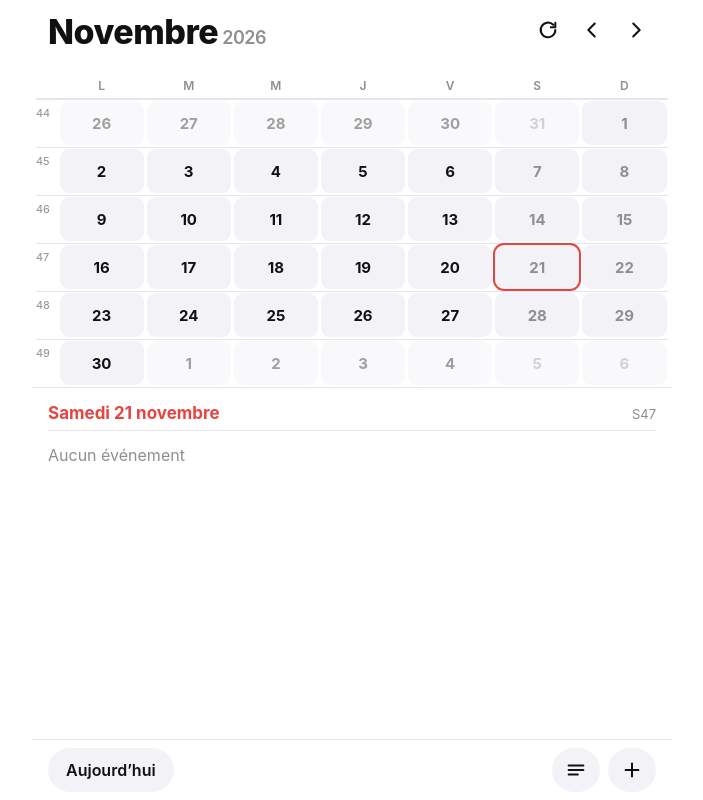
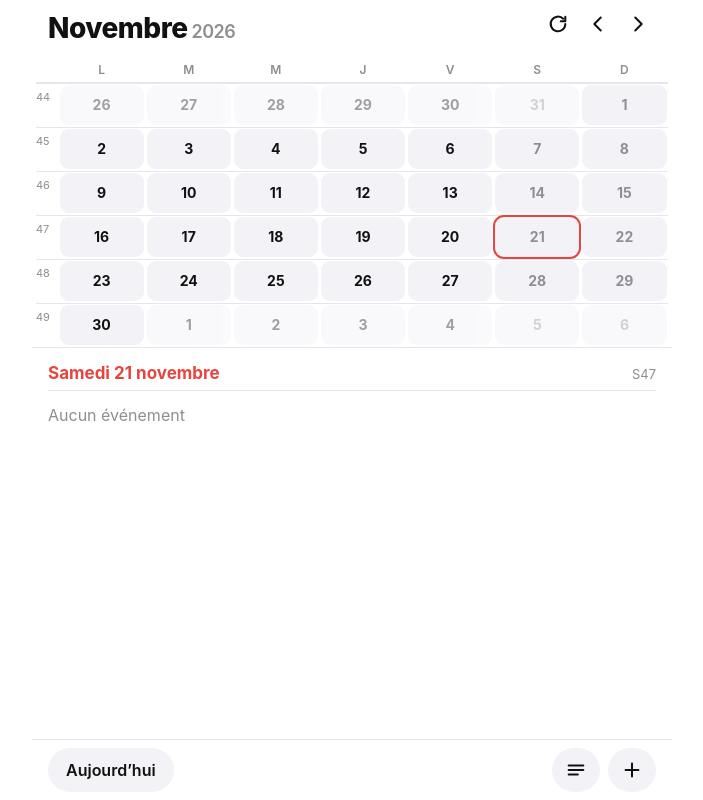
Before and after one commit to patTetra/maison, a plain HTML site: page calendrier/index.html in a window 1280 px wide. Both pictures are taken after a click on the button "Aujourd’hui". Shown: the whole page, without its empty margins (288-991 px from the left). Drawn offline with Linux system fonts and the light colour scheme.

Commit message:
Update style.css

```diff
--- a/calendrier/style.css
+++ b/calendrier/style.css
@@ -17,13 +17,13 @@ body{
 button{font:inherit;color:inherit;background:none;border:0;padding:0;cursor:pointer}
 svg{width:22px;height:22px;fill:none;stroke:currentColor;stroke-width:2.2;stroke-linecap:round;stroke-linejoin:round}
 
-#head{display:flex;align-items:flex-end;justify-content:space-between;padding:10px 16px 6px}
-#head h1{margin:0;font-size:34px;font-weight:800;letter-spacing:-.5px}
+#head{display:flex;align-items:flex-end;justify-content:space-between;padding:6px 16px 2px}
+#head h1{margin:0;font-size:28px;font-weight:800;letter-spacing:-.5px}
 #head h1 small{font-size:18px;font-weight:600;color:var(--mut);margin-left:4px}
 .nav{display:flex;gap:4px;align-items:center;padding-bottom:4px}
-.nav button{width:40px;height:40px;display:grid;place-items:center;border-radius:50%}
+.nav button{width:36px;height:36px;display:grid;place-items:center;border-radius:50%}
 .nav button:active{background:var(--bg2)}
-#status{min-height:16px;padding:0 16px;font-size:12px;color:var(--mut)}
+#status{min-height:12px;line-height:12px;padding:0 16px;font-size:12px;color:var(--mut)}
 #status.err{color:var(--red)}
 
 #grid{padding:0 4px;border-bottom:1px solid var(--line);flex:none;touch-action:pan-y}
@@ -95,8 +95,8 @@ dialog::backdrop{background:rgba(0,0,0,.4)}
 #detail a{color:var(--acc)}
 
 /* Vue Planning : cases colorées */
-.day.pc{margin:1.5px;border-radius:9px;min-height:44px;justify-content:center;gap:0;padding:2px 1px;background:var(--bg2)}
-.day.pc .n,.day.pc.sel .n,.day.pc.today .n{width:auto;height:auto;border-radius:0;background:none;color:var(--fg);font-size:15px;font-weight:700}
+.day.pc{margin:1.5px;border-radius:9px;min-height:40px;justify-content:center;gap:0;padding:2px 1px;background:var(--bg2)}
+.day.pc .n,.day.pc.sel .n,.day.pc.today .n{width:auto;height:auto;border-radius:0;background:none;color:var(--fg);font-size:14px;font-weight:700}
 .day.pc.we:not([class*="k-"]) .n{color:var(--mut)}
 .day.pc .lb{font-size:10px;line-height:1.05;text-align:center;color:var(--mut);word-break:break-word;padding:0 2px}
 .day.pc[class*="k-"] .lb{color:var(--fg)}
@@ -114,3 +114,6 @@ dialog::backdrop{background:rgba(0,0,0,.4)}
 .cl .lab span{flex:1;min-width:0;overflow:hidden;text-overflow:ellipsis;white-space:nowrap}
 .pk{font-size:12px;font-weight:600;padding:4px 10px;border-radius:999px;border:1px solid var(--line);color:var(--mut)}
 .pk.on{background:var(--acc);border-color:var(--acc);color:#fff}
+
+#handle{flex:none;display:flex;justify-content:center;padding:8px 0 6px;touch-action:none;cursor:pointer}
+#handle i{display:block;width:44px;height:5px;border-radius:3px;background:var(--mut);opacity:.5}
```
